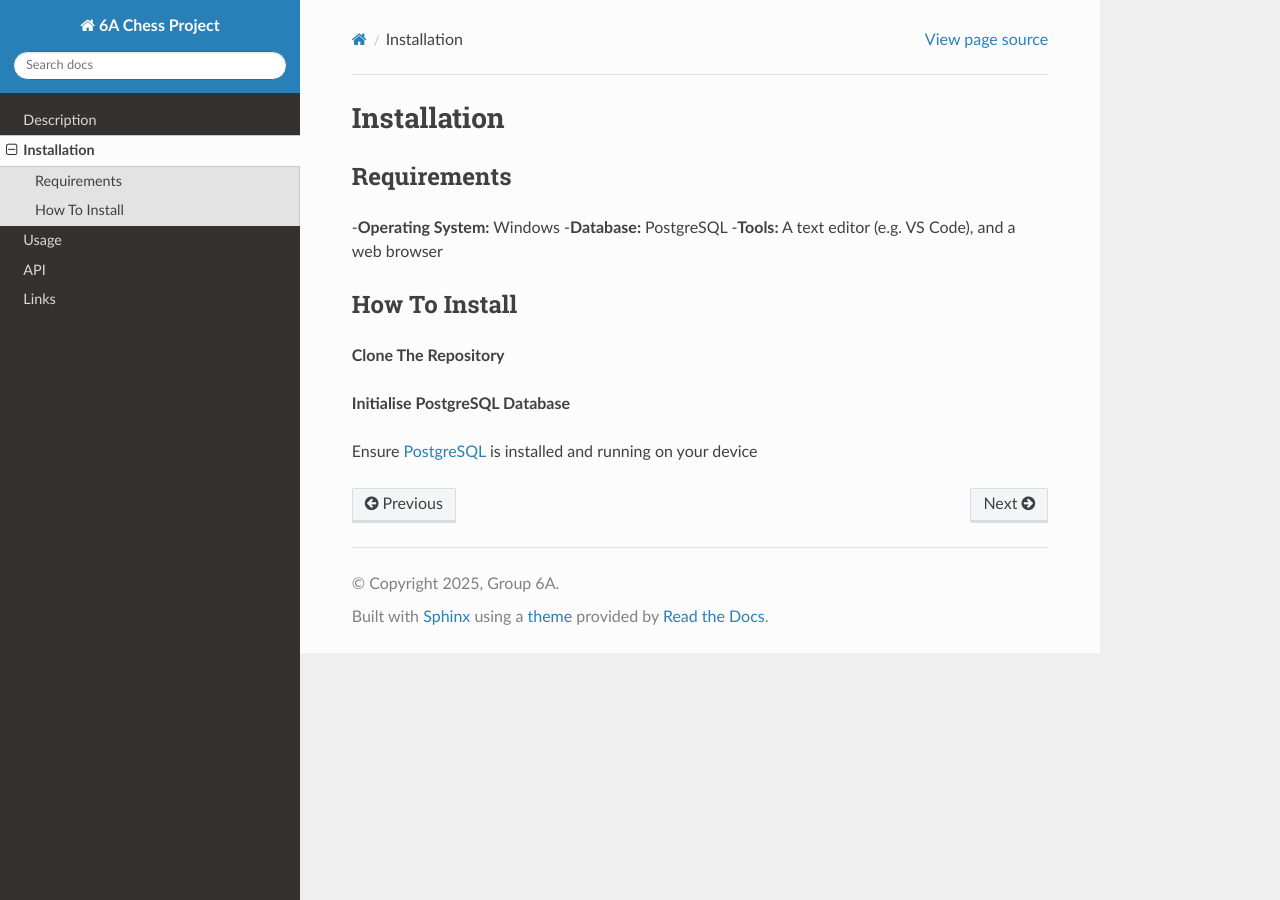
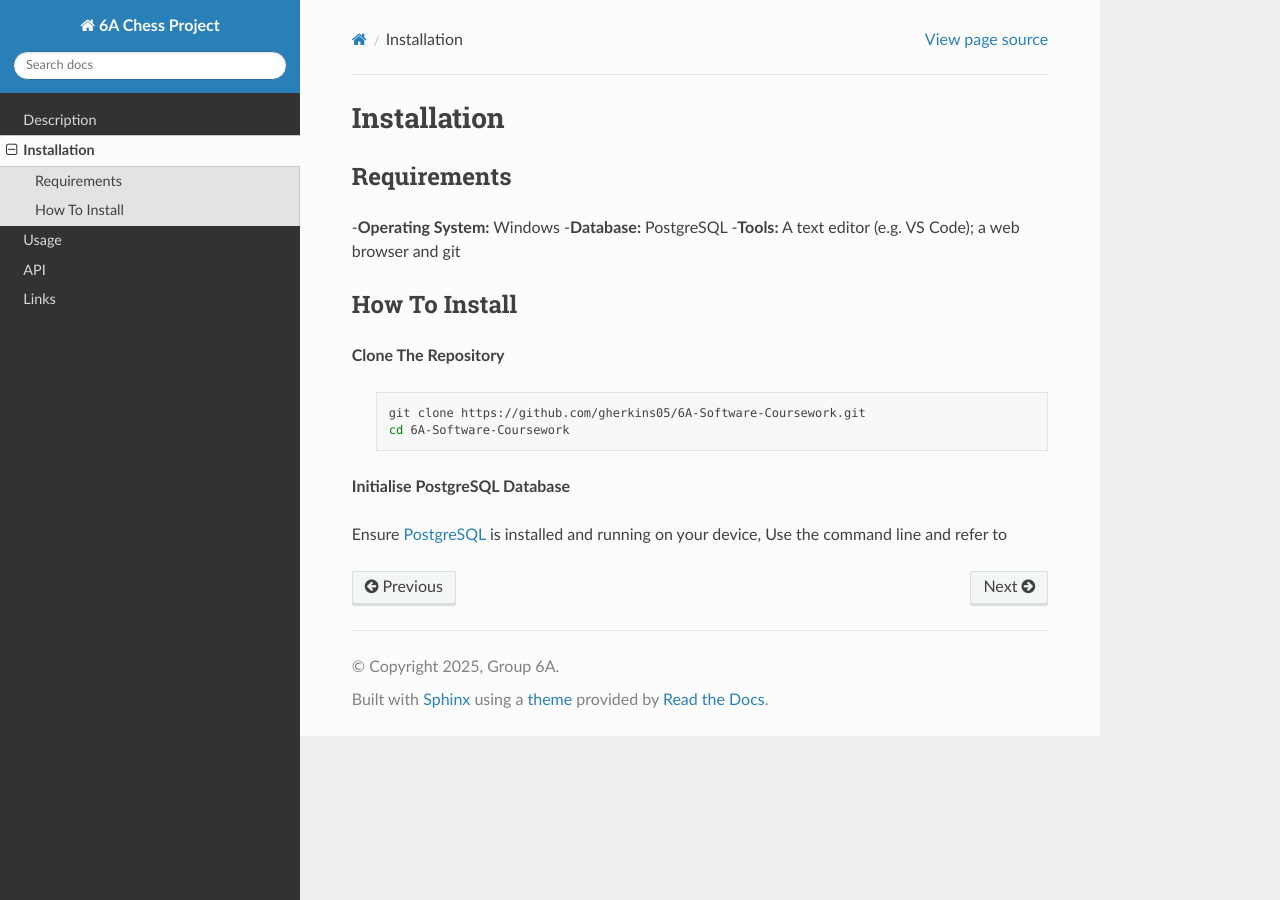
Before and after one commit to gherkins05/6A-Software-Coursework, a Sphinx documentation site: the page built from docs/source/installation.rst, in a window 1280 px wide. Built offline with Sphinx 7.4.7 and the Read the Docs theme 3.1.0, drawn with Linux system fonts in a browser that asks for light colours; pages that are not in the unit, such as notebooks, are missing from menus.

Commit message:
Update installation.rst

```diff
--- a/docs/source/installation.rst
+++ b/docs/source/installation.rst
@@ -5,7 +5,7 @@ Requirements
 ------------
 -**Operating System:** Windows
 -**Database:** PostgreSQL
--**Tools:** A text editor (e.g. VS Code), and a web browser
+-**Tools:** A text editor (e.g. VS Code); a web browser and git
 
 How To Install
 --------------
@@ -13,9 +13,10 @@ How To Install
 **Clone The Repository**
 
   .. code-block:: bash
+
     git clone https://github.com/gherkins05/6A-Software-Coursework.git
     cd 6A-Software-Coursework
 
 **Initialise PostgreSQL Database**
 
-Ensure `PostgreSQL <https://www.postgresql.org/>`_ is installed and running on your device
+Ensure `PostgreSQL <https://www.postgresql.org/>`_ is installed and running on your device, Use the command line and refer to
```
